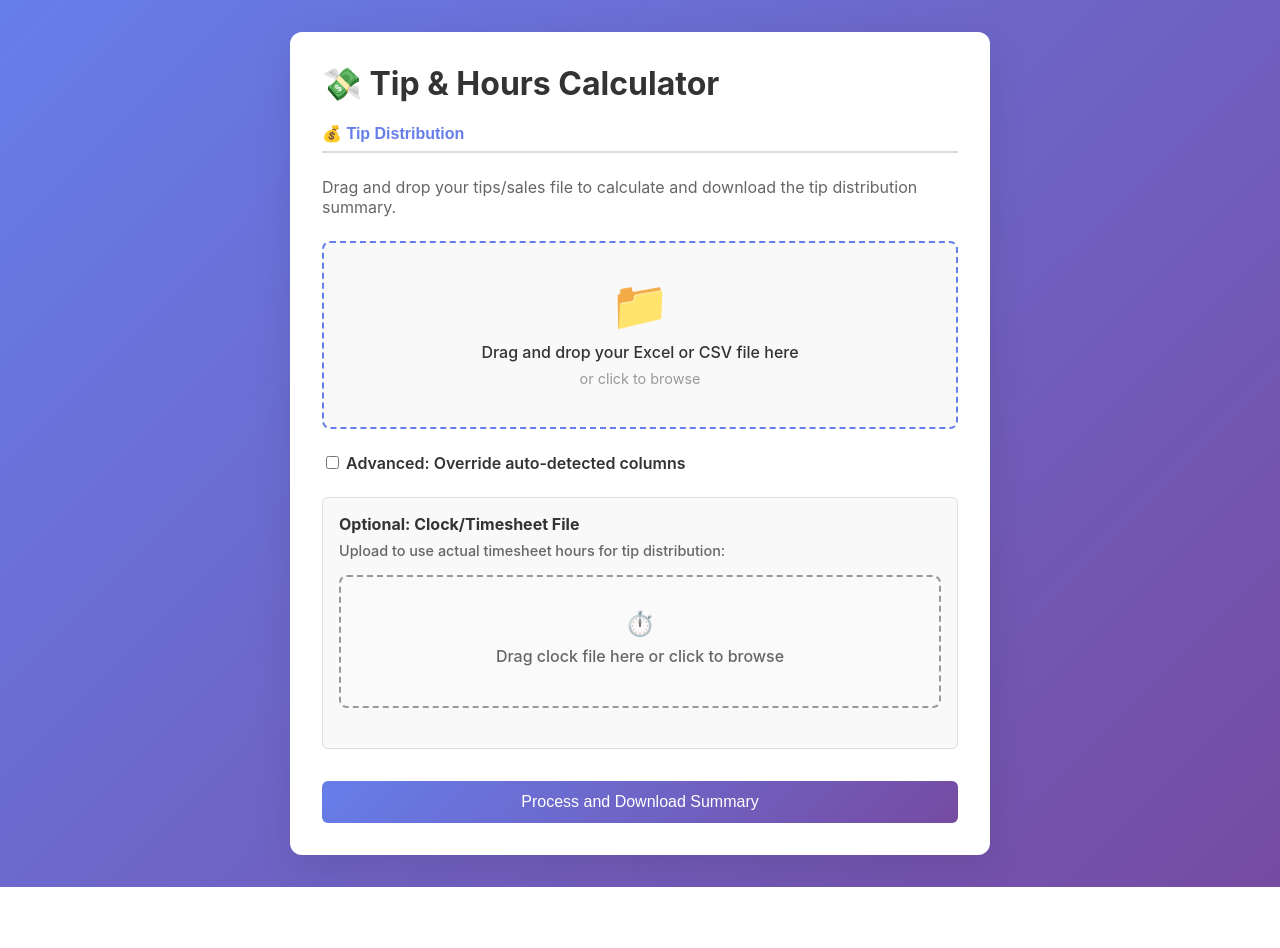
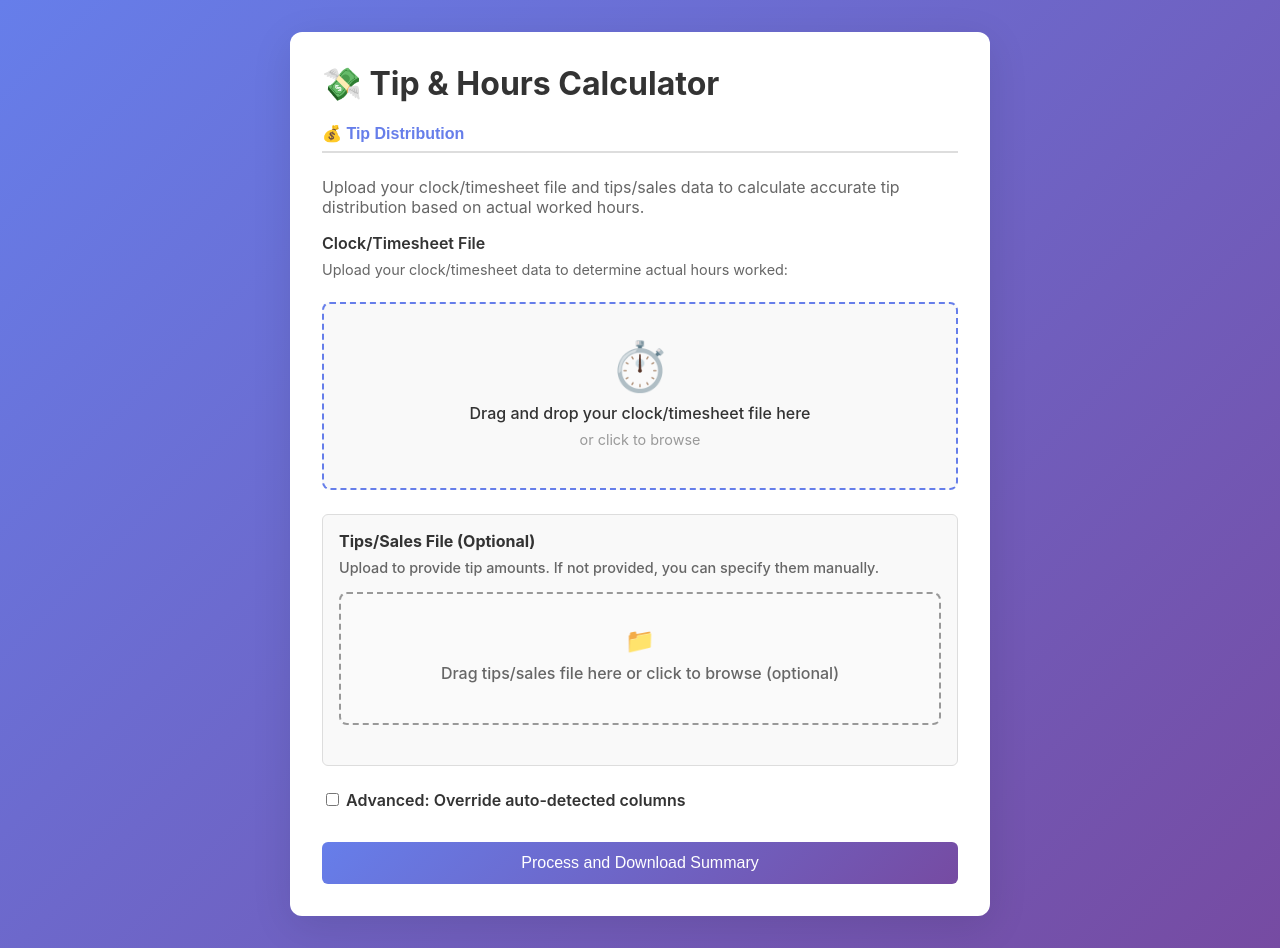
Before and after one commit to darkron008/Tip-and-hours-Calculator-, a Flask app: page / in a window 1280 px wide. Before the commit the page ends 887 px from the top, so only its background shows below. Run offline with Flask 3, Linux system fonts and the light colour scheme.

Commit message:
Make clock/timesheet data primary input, tips file optional

```diff
--- a/templates/index.html
+++ b/templates/index.html
@@ -130,26 +130,44 @@
 
         <!-- Tip Distribution Tab -->
         <div id="tips" class="tab-content active">
-          <p>Drag and drop your tips/sales file to calculate and download the tip distribution summary.</p>
+          <p>Upload your clock/timesheet file and tips/sales data to calculate accurate tip distribution based on actual worked hours.</p>
 
           <form id="form_tips" method="post" enctype="multipart/form-data">
-          <!-- Drop Zone -->
-          <div class="drop-zone" id="dropZone">
-            <div class="drop-icon">📁</div>
-            <div class="drop-text">Drag and drop your Excel or CSV file here</div>
+          <!-- Clock File (Primary) -->
+          <label style="margin-top:0; font-weight:600; display:block; margin-bottom:0.5rem;">Clock/Timesheet File</label>
+          <p style="color:#666; font-size:0.9rem; margin:0 0 1rem 0;">Upload your clock/timesheet data to determine actual hours worked:</p>
+          <div class="drop-zone" id="dropZone_clock">
+            <div class="drop-icon">⏱️</div>
+            <div class="drop-text">Drag and drop your clock/timesheet file here</div>
             <div class="drop-hint">or click to browse</div>
-            <div class="file-name" id="fileName"></div>
-            <input type="file" id="fileInput" name="file" accept=".xlsx,.xls,.csv" multiple />
+            <div class="file-name" id="fileName_clock"></div>
+            <input type="file" id="fileInput_clock" name="clock_file" accept=".xlsx,.xls,.csv" required />
+          </div>
+
+          <!-- Tips/Sales File (Optional) -->
+          <div style="margin-top:1.5rem; padding:1rem; background:#f9f9f9; border-radius:6px; border:1px solid #ddd;">
+            <label style="margin-top:0; display:block;">
+              <strong>Tips/Sales File (Optional)</strong>
+              <p style="color:#666; font-size:0.9rem; margin:0.5rem 0 0 0;">Upload to provide tip amounts. If not provided, you can specify them manually.</p>
+            </label>
+            <div class="drop-zone" id="dropZone" style="margin-top:1rem; border-color:#999; background:#fafafa;">
+              <div class="drop-icon" style="font-size:1.5rem;">📁</div>
+              <div class="drop-text" style="color:#666;">Drag tips/sales file here or click to browse (optional)</div>
+              <div class="file-name" id="fileName"></div>
+              <input type="file" id="fileInput" name="file" accept=".xlsx,.xls,.csv" multiple />
+            </div>
           </div>
 
           <!-- Column detection is automatic; no manual inputs required -->
 
-          <label style="margin-top:1rem; font-weight:600;">
+          <label style="margin-top:1.5rem; font-weight:600;">
             <input type="checkbox" id="advanced_mode" name="advanced_mode" /> Advanced: Override auto-detected columns
           </label>
 
           <!-- Advanced manual inputs (hidden by default) -->
           <div id="advanced_inputs" style="display:none; background:#f5f5f5; padding:1rem; border-radius:6px; margin-top:1rem;">
+            <label style="color:#666; font-weight:600; margin-bottom:0.5rem; display:block;">Tips/Sales Data Columns</label>
+
             <label for="date_col">Shift Date Column</label>
             <input type="text" id="date_col" name="date_col" value="Shift Date" placeholder="e.g., Shift Date" />
 
@@ -162,8 +180,8 @@
             <label for="name_col">Employee Name Column</label>
             <input type="text" id="name_col" name="name_col" value="Employee Name" placeholder="e.g., Employee Name" />
 
-            <label style="margin-top:1.5rem; color:#666; font-weight:600;">Optional: Clock/Timesheet Data</label>
-            <p style="color:#999; font-size:0.9rem; margin-bottom:0.5rem;">Upload a clock file to use actual timesheet hours instead of hours from the tips file.</p>
+            <label style="margin-top:1.5rem; color:#666; font-weight:600; display:block;">Clock/Timesheet Data Columns</label>
+            <p style="color:#999; font-size:0.9rem; margin-bottom:0.5rem;">Customize column names if they differ from defaults:</p>
 
             <label for="clock_employee_col">Clock Employee Column</label>
             <input type="text" id="clock_employee_col" name="clock_employee_col" placeholder="e.g., Employee Name (auto-detect)" />
@@ -173,20 +191,6 @@
 
             <label for="clock_hours_col">Clock Hours Column</label>
             <input type="text" id="clock_hours_col" name="clock_hours_col" placeholder="e.g., Elapsed Hours (auto-detect)" />
-          </div>
-
-          <!-- Optional clock file upload -->
-          <div style="margin-top:1.5rem; padding:1rem; background:#f9f9f9; border-radius:6px; border:1px solid #ddd;">
-            <label style="margin-top:0;">
-              <strong>Optional: Clock/Timesheet File</strong>
-              <p style="color:#666; font-size:0.9rem; margin:0.5rem 0 0 0;">Upload to use actual timesheet hours for tip distribution:</p>
-            </label>
-            <div class="drop-zone" id="dropZone_clock" style="margin-top:1rem; border-color:#999; background:#fafafa;">
-              <div class="drop-icon" style="font-size:1.5rem;">⏱️</div>
-              <div class="drop-text" style="color:#666;">Drag clock file here or click to browse</div>
-              <div class="file-name" id="fileName_clock"></div>
-              <input type="file" id="fileInput_clock" name="clock_file" accept=".xlsx,.xls,.csv" />
-            </div>
           </div>
 
           <div class="controls">
--- a/web_app.py
+++ b/web_app.py
@@ -87,23 +87,33 @@ def ready():
 @app.route("/", methods=["GET", "POST"])
 def index():
     if request.method == "POST":
-        uploaded_files = request.files.getlist("file")
-        if not uploaded_files or all(f.filename == "" for f in uploaded_files):
-            flash("Please upload at least one tips/sales file.")
+        # Clock file is now required
+        clock_file = request.files.get("clock_file")
+        if not clock_file or clock_file.filename == "":
+            flash("Please upload a clock/timesheet file.")
             return render_template("index.html")
 
-        # Validate each uploaded file
+        if not _allowed_file(clock_file.filename):
+            flash("Unsupported clock file type. Please upload .xlsx, .xls, or .csv files.")
+            return render_template("index.html")
+
+        # Tips/sales file is optional
+        uploaded_files = request.files.getlist("file")
         valid_files = []
-        for f in uploaded_files:
-            if f and f.filename and _allowed_file(f.filename):
-                valid_files.append(f)
+        if uploaded_files and not all(f.filename == "" for f in uploaded_files):
+            for f in uploaded_files:
+                if f and f.filename and _allowed_file(f.filename):
+                    valid_files.append(f)
+
+        if uploaded_files and not valid_files:
+            flash("Unsupported tips file type. Please upload .xlsx, .xls, or .csv files.")
+            return render_template("index.html")
 
         if not valid_files:
-            flash("Unsupported file type. Please upload .xlsx, .xls, or .csv files.")
+            flash("Please upload at least one tips/sales file or provide tip data.")
             return render_template("index.html")
 
         # Get column names from form (with defaults); support auto-detect
-        auto_detect = request.form.get("auto_detect", "on") == "on"
         advanced_mode = request.form.get("advanced_mode") == "on"
 
         # In advanced mode, use provided values; otherwise auto-detect (pass None)
@@ -112,44 +122,35 @@ def index():
             tips_col = request.form.get("tips_col", "").strip() or None
             hours_col = request.form.get("hours_col", "").strip() or None
             name_col = request.form.get("name_col", "").strip() or None
+            clock_employee_col = request.form.get("clock_employee_col", "").strip() or None
+            clock_date_col = request.form.get("clock_date_col", "").strip() or None
+            clock_hours_col = request.form.get("clock_hours_col", "").strip() or None
         else:
             # Auto-detect by passing None
             date_col = None
             tips_col = None
             hours_col = None
             name_col = None
-
-        # Check for optional clock data file
-        clock_file = request.files.get("clock_file")
-        clock_df = None
-        clock_employee_col = None
-        clock_date_col = None
-        clock_hours_col = None
-
-        if clock_file and clock_file.filename != "":
-            if _allowed_file(clock_file.filename):
-                try:
-                    clock_bytes = clock_file.read()
-                    clock_df = read_file_to_df(clock_bytes, clock_file.filename)
-                    # Get optional custom column names for clock data
-                    if advanced_mode:
-                        clock_employee_col = request.form.get("clock_employee_col", "").strip() or None
-                        clock_date_col = request.form.get("clock_date_col", "").strip() or None
-                        clock_hours_col = request.form.get("clock_hours_col", "").strip() or None
-                    logger.info("Clock file loaded successfully for integration with tip distribution")
-                except Exception as e:
-                    logger.warning(f"Could not load clock file: {e}. Proceeding without clock data.")
+            clock_employee_col = None
+            clock_date_col = None
+            clock_hours_col = None
 
         try:
             import pandas as pd
 
+            # Load required clock file
+            clock_bytes = clock_file.read()
+            clock_df = read_file_to_df(clock_bytes, clock_file.filename)
+            logger.info("Clock file loaded successfully")
+
+            # Load optional tips/sales files
             dfs = []
             for f in valid_files:
                 file_bytes = f.read()
                 df = read_file_to_df(file_bytes, f.filename)
                 dfs.append(df)
 
-            # Pass list of DataFrames to processor with optional clock data
+            # Pass list of DataFrames to processor with clock data as primary
             final_dict, export_df = distribute_daily_tips_df(
                 dfs,
                 date_col,
```
Also changed, not shown: tests/test_web_integration.py (+11 -1 lines).
